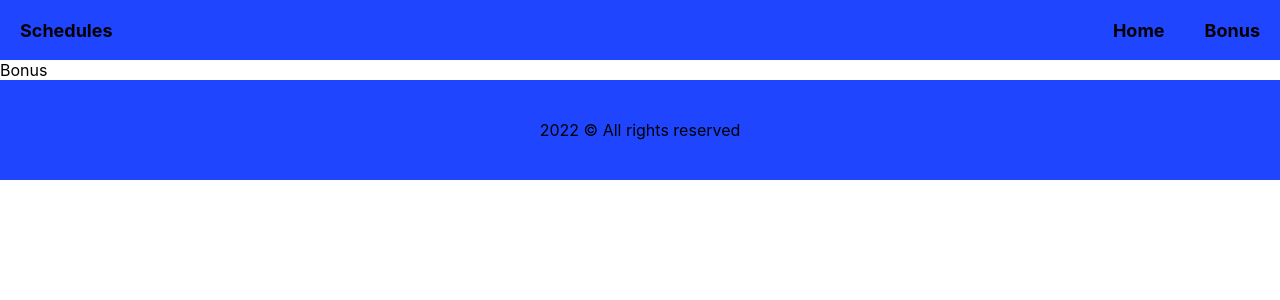
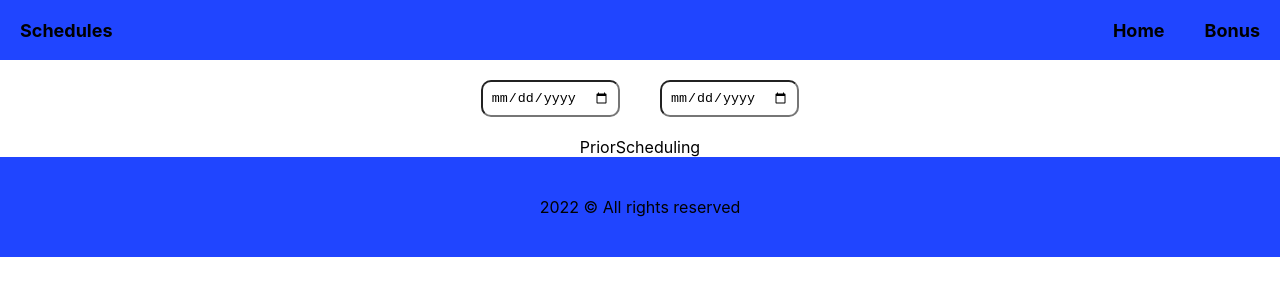
Before and after one commit to SiddheshDabholkar/GraphAssignment, a React (Create React App) app: page /bonus in a window 1280 px wide. Shown: the top 300 px of the page. Built offline with nearby package versions, Linux system fonts and the light colour scheme.

Commit message:
bottom top

```diff
--- /dev/null
+++ b/src/components/PriorScheduling.tsx
@@ -0,0 +1,7 @@
+import React from "react";
+
+function PriorScheduling() {
+  return <div>PriorScheduling</div>;
+}
+
+export default PriorScheduling;
--- a/src/pages/Bonus.scss
+++ b/src/pages/Bonus.scss
@@ -0,0 +1,21 @@
+@import "/src/styles/mixin.scss";
+
+.Bonus {
+  @include col;
+  @include center;
+  &Top {
+    @include row;
+    @include center;
+    width: 100%;
+    &Style {
+      padding: 8px;
+      border-radius: 10px;
+      margin: 20px;
+    }
+  }
+  &Bottom {
+    @include col;
+    @include center;
+    width: 90%;
+  }
+}
--- a/src/pages/Bonus.tsx
+++ b/src/pages/Bonus.tsx
@@ -1,5 +1,32 @@
-import React from "react";
+import React, { useState } from "react";
+import "./Bonus.scss";
+import PriorScheduling from "../components/PriorScheduling";
 
 export default function Bonus() {
-  return <div>Bonus</div>;
+  const [from, setForm] = useState("");
+  const [to, setTo] = useState("");
+
+  return (
+    <div className="Bonus">
+      <div className="BonusTop">
+        <input
+          className="BonusTopStyle"
+          type="date"
+          name="date"
+          value={from}
+          onChange={(e) => setForm(e.target.value)}
+        />
+        <input
+          className="BonusTopStyle"
+          type="date"
+          name="date"
+          value={to}
+          onChange={(e) => setTo(e.target.value)}
+        />
+      </div>
+      <div className="BonusBottom">
+        <PriorScheduling />
+      </div>
+    </div>
+  );
 }
```
Also changed, not shown: src/components/PriorScheduling.jsx (deleted, +0 -33 lines).
